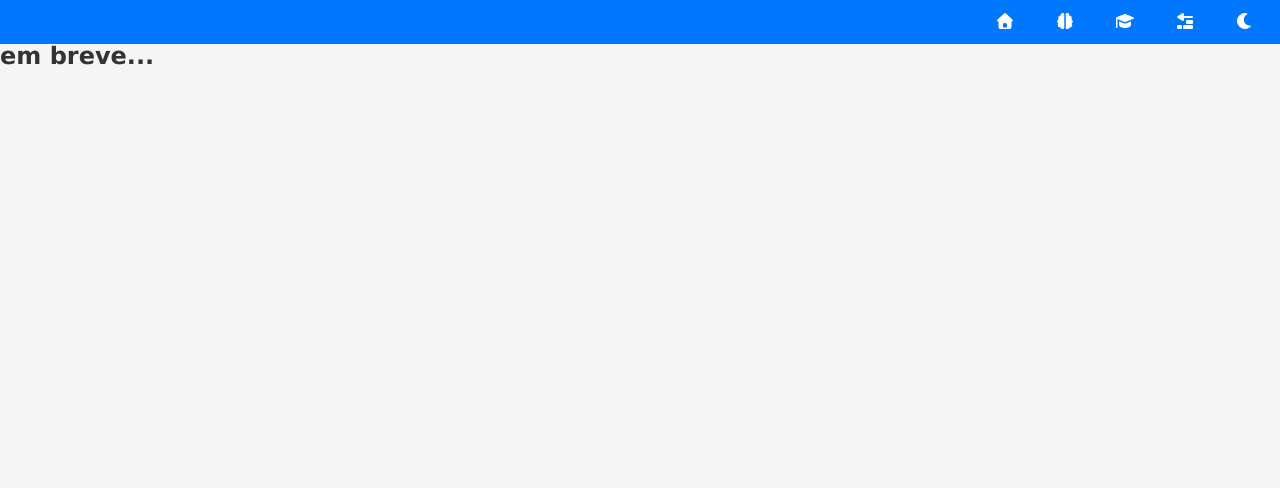
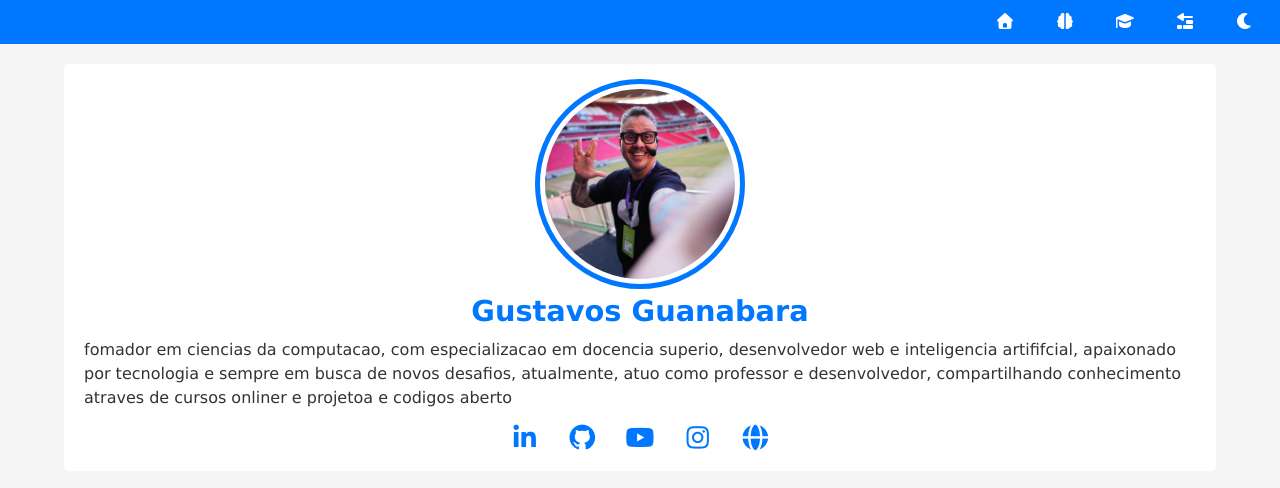
Before and after one commit to Jailsonsantosdasilva/projeto-portifolio, a plain HTML site: page projeto-portfolio/index.html in a window 1280 px wide. Drawn offline with Linux system fonts and the light colour scheme.

Commit message:
Concluido

```diff
--- a/projeto-portfolio/estilos/style.css
+++ b/projeto-portfolio/estilos/style.css
@@ -57,3 +57,55 @@ nav#menu a:hover{
   background-color: var(--destaque-inverso);
   color: var(--destaque);
 }
+
+main{
+  display: grid;
+  grid-template-columns: auto 90vw auto;
+}
+
+section#ficha{
+  background-color: var(--fundo-card);
+  padding: 20px;
+  border-radius: 5px;
+  grid-column: 2;
+  gap: 20px;
+  margin-top: 20px;
+}
+
+section#ficha img.foto{
+  width: 200px;
+  aspect-ratio: 1/1;
+  object-fit: cover;
+  overflow: hidden;
+  border-radius: 50%;
+  border: 5px solid var(--fundo-card);
+  outline: 5px solid var(--destaque);
+  display: block;
+  margin: auto;
+  margin-bottom: 15px;
+}
+
+section#ficha h1{
+  color: var(--destaque);
+  margin: 15px 0;
+  font-size: 1.8em;
+  text-align: center;
+}
+
+div#social{
+  display: flex;
+  justify-content: center;
+  align-items: center;
+  font-size: 1.6em;
+  gap: 1em;
+  margin-top: 15px;
+}
+
+div#social a{
+  color: var(--destaque);
+  transition: color 0.3s ease;
+}
+
+div#social a:hover{
+  color: var(--destaque-inverso);
+}
--- a/projeto-portfolio/index.html
+++ b/projeto-portfolio/index.html
@@ -22,7 +22,26 @@
     </header>
 
     <main>
-        <h2>em breve...</h2>
+        <section id="ficha">
+            <img src="imagens/guanabara-perfil.jpg" alt="Gustavo" class="foto">
+            <h1>Gustavos Guanabara</h1>
+            <p>fomador em ciencias da computacao, com
+                especializacao em docencia superio,
+                desenvolvedor web e inteligencia  artififcial, apaixonado por tecnologia e sempre em busca de novos desafios, atualmente, atuo como professor e desenvolvedor, compartilhando conhecimento atraves de cursos onliner e projetoa e codigos aberto
+            </p>
+
+            <div id="social">
+                <a href="#" target="_blank"><i class="fa-brands fa-linkedin-in"></i></a>
+                <a href="#" target="_blank"><i class="fa-brands fa-github"></i></a>
+                <a href="#" target="_blank"><i class="fa-brands fa-youtube"></i></a>
+                <a href="#" target="_blank"><i class="fa-brands fa-instagram"></i></a>
+                <a href="#" target="_blank"><i class="fa-solid fa-globe"></i></a>
+            </div>
+        </section>
+
+        <section id="detalhes">
+
+        </section>
     </main>
 
     <footer>
```
